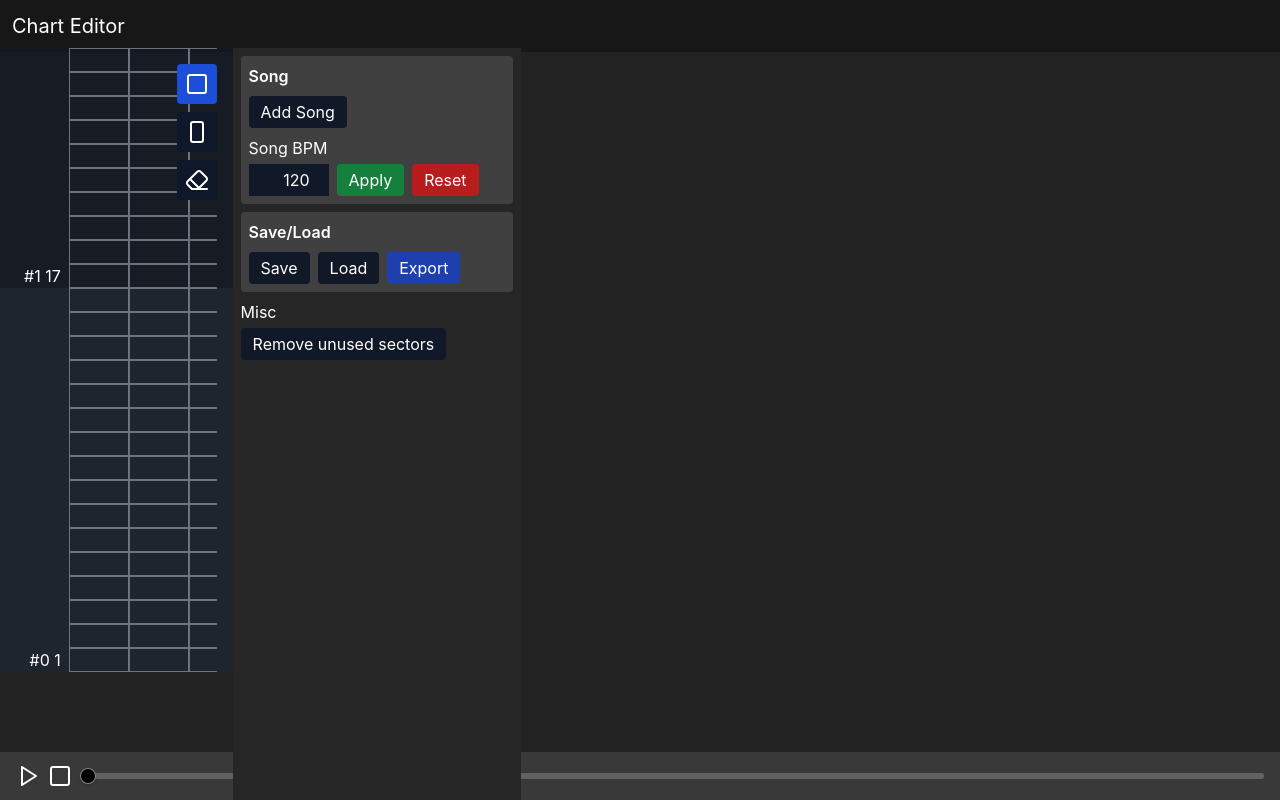
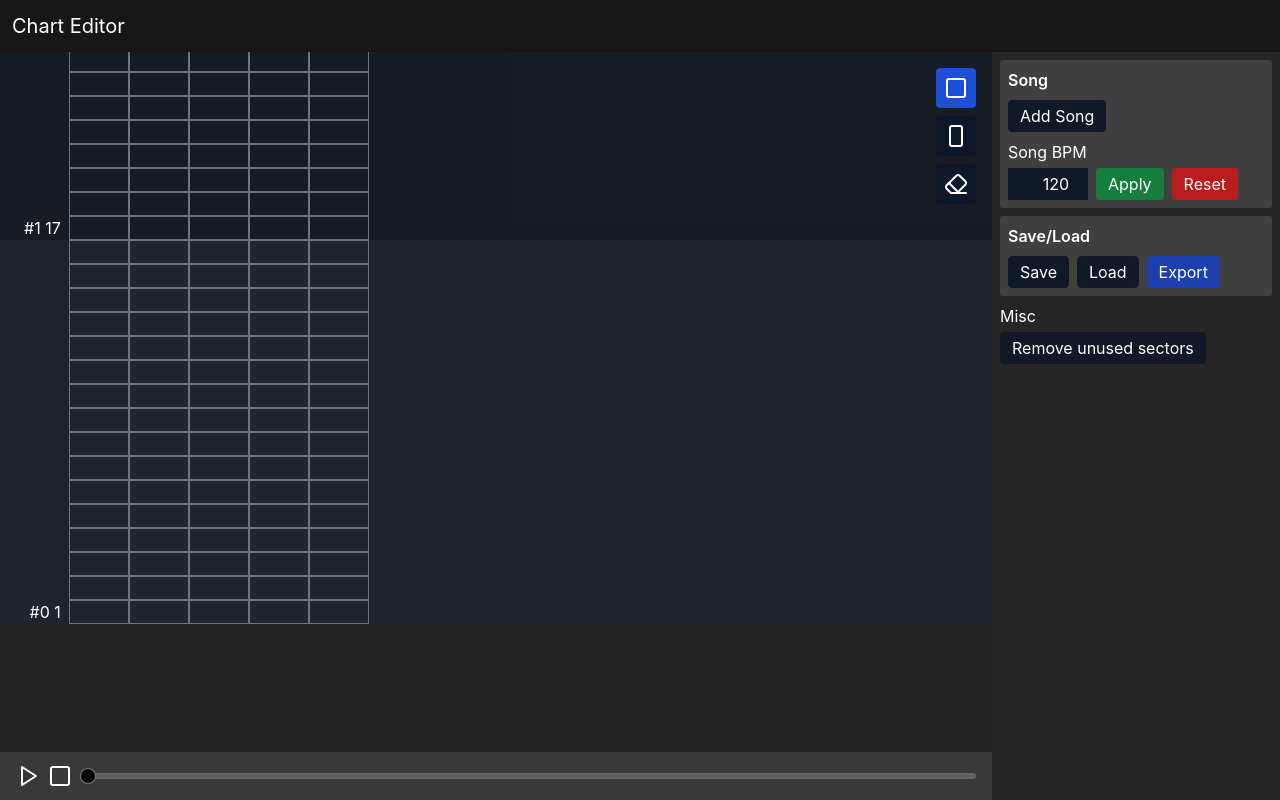
Before and after one commit to comjun04/mc-rhythm-chart-editor, a React (Vite) app: page / in a window 1280 px wide. Built offline with nearby package versions, Linux system fonts and the light colour scheme; a web font is replaced by a local one.

Commit message:
fix: properly show larger ui on wide viewport width and fix bottom player position

```diff
--- a/src/App.tsx
+++ b/src/App.tsx
@@ -9,8 +9,8 @@ function App() {
   const [sidebarOpened, setSidebarOpened] = useState(false)
 
   return (
-    <div className="relative h-full">
-      <nav className="fixed top-0 flex w-full flex-row items-center bg-neutral-900 p-3">
+    <div className="flex h-full flex-col">
+      <nav className="flex w-full flex-row items-center bg-neutral-900 p-3">
         <h2 className="grow text-xl">Chart Editor</h2>
         <button
           className="sm:hidden"
@@ -20,10 +20,10 @@ function App() {
         </button>
       </nav>
 
-      <div className="relative mt-12 h-full overflow-x-hidden sm:flex sm:flex-row">
-        <div className="relative h-full pb-12">
+      <div className="relative h-full overflow-x-hidden sm:flex sm:flex-row">
+        <div className="relative h-full grow pb-12">
           <ChartEditor />
-          <div className="fixed bottom-0 z-30 w-full">
+          <div className="absolute bottom-0 z-30 w-full">
             <Player />
           </div>
         </div>
```
